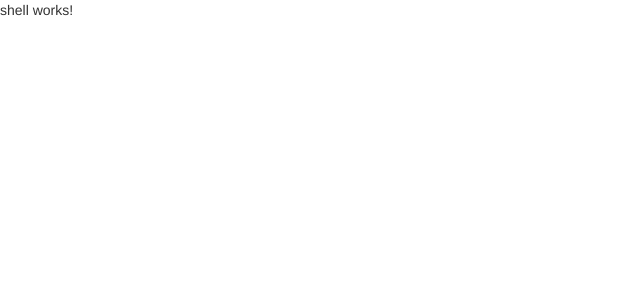
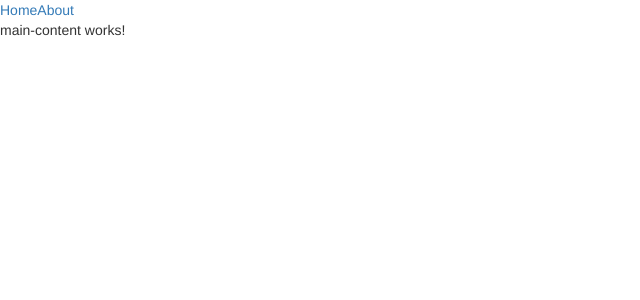
Before and after one commit to nicolasbloj/POSCLIENT, an Angular app: page / in a window 1280 px wide. Shown: the top 300 px of the page, without its empty margins (0-640 px from the left). Built offline with nearby package versions, Linux system fonts and the light colour scheme.

Commit message:
top-bar and main-content into shell

```diff
--- a/src/app/core/core.module.ts
+++ b/src/app/core/core.module.ts
@@ -1,11 +1,17 @@
 import { NgModule } from '@angular/core';
 import { CommonModule } from '@angular/common';
 import { ShellComponent } from './shell/shell.component';
+import { MainContentComponent } from './shell/main-content/main-content.component';
+import { TopBarComponent } from './shell/top-bar/top-bar.component';
 
 @NgModule({
   imports: [
     CommonModule
   ],
-  declarations: [ShellComponent]
+  declarations: [
+    ShellComponent,
+    MainContentComponent, // no exportamos, se usa solo dentro de shell.
+    TopBarComponent // no exportamos, se usa solo dentro de shell.
+  ]
 })
 export class CoreModule { }
--- /dev/null
+++ b/src/app/core/shell/main-content/main-content.component.html
@@ -0,0 +1,3 @@
+<p>
+  main-content works!
+</p>
--- /dev/null
+++ b/src/app/core/shell/main-content/main-content.component.ts
@@ -0,0 +1,15 @@
+import { Component, OnInit } from '@angular/core';
+
+@Component({
+  selector: 'nab-main-content',
+  templateUrl: './main-content.component.html',
+  styles: []
+})
+export class MainContentComponent implements OnInit {
+
+  constructor() { }
+
+  ngOnInit() {
+  }
+
+}
--- a/src/app/core/shell/shell.component.html
+++ b/src/app/core/shell/shell.component.html
@@ -1,3 +1,6 @@
-<p>
-  shell works!
-</p>
+<section>
+  <nab-top-bar></nab-top-bar>
+</section>
+<section>
+  <nab-main-content></nab-main-content>
+</section>
--- /dev/null
+++ b/src/app/core/shell/top-bar/top-bar.component.html
@@ -0,0 +1,4 @@
+<nav>
+  <a href="">Home</a>
+  <a href="">About</a>
+</nav>
--- /dev/null
+++ b/src/app/core/shell/top-bar/top-bar.component.ts
@@ -0,0 +1,15 @@
+import { Component, OnInit } from '@angular/core';
+
+@Component({
+  selector: 'nab-top-bar',
+  templateUrl: './top-bar.component.html',
+  styles: []
+})
+export class TopBarComponent implements OnInit {
+
+  constructor() { }
+
+  ngOnInit() {
+  }
+
+}
```
Also changed, not shown: 2 other files (tests, documents, lock files or other folders).
